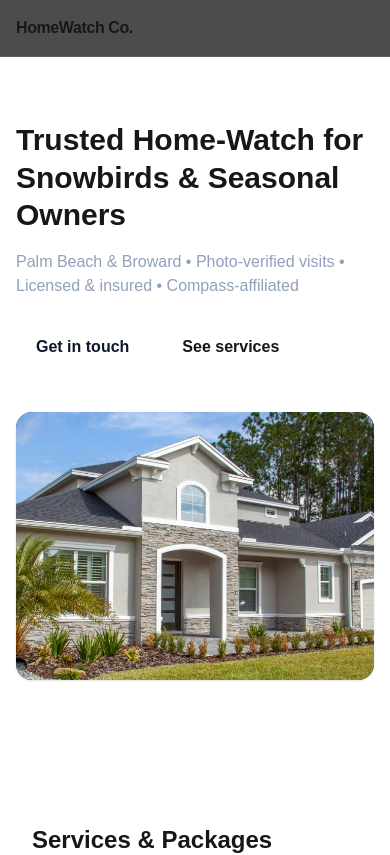
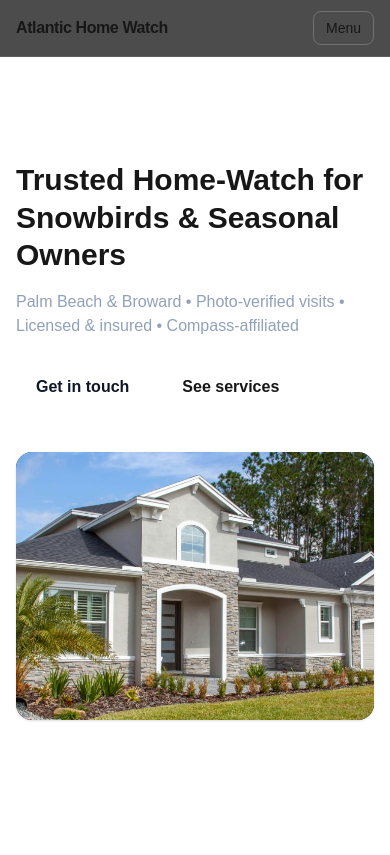
Before and after one commit to tkovalsky/rachel-site, a Next.js app: page / in a window 390 px wide. Shown: the top 855 px of the page. Built offline with nearby package versions, Linux system fonts and the light colour scheme.

Commit message:
Move mobile nav to client Navbar; keep layout server-side

```diff
--- a/src/app/layout.tsx
+++ b/src/app/layout.tsx
@@ -1,35 +1,40 @@
+export const dynamic = "force-static";
+
 import "./globals.css";
-import Link from "next/link";
+import { Metadata } from "next";
+import Navbar from "@/components/Navbar";
 
-export const metadata = {
-  title: "HomeWatch | Palm Beach & Broward",
-  description: "Weekly, Monthly, and One-Time home-watch services with photo-verified visits.",
+export const metadata: Metadata = {
+  title: "Atlantic Home Watch | Palm Beach & Broward",
+  description:
+    "Trusted home-watch for snowbirds & seasonal owners. Photo-verified visits. Licensed & insured. Compass-affiliated.",
   openGraph: {
-    title: "HomeWatch | Palm Beach & Broward",
-    description: "Trusted home-watch for snowbirds & seasonal owners.",
+    title: "Atlantic Home Watch",
+    description:
+      "Trusted home-watch for snowbirds & seasonal owners. Photo-verified visits.",
     images: ["/og-cover.jpg"],
   },
+  metadataBase: new URL("https://www.atlantichomewatch.com"),
 };
 
 export default function RootLayout({ children }: { children: React.ReactNode }) {
   return (
     <html lang="en">
-      <body className="bg-slate-50 text-slate-900 antialiased">
-        <header className="sticky top-0 z-40 border-b border-white/10 bg-black/70 backdrop-blur">
-          <div className="mx-auto max-w-6xl px-4 h-14 flex items-center justify-between">
-            <Link href="/" className="font-semibold tracking-tight">HomeWatch Co.</Link>
-            <nav className="hidden sm:flex items-center gap-6 text-sm text-slate-300">
-              <Link href="#services" className="hover:text-white">Services</Link>
-              <Link href="#coverage" className="hover:text-white">Coverage</Link>
-              <Link href="#pricing" className="hover:text-white">Pricing</Link>
-              <Link href="#contact" className="hover:text-white font-semibold">Contact</Link>
-            </nav>
-          </div>
-        </header>
-        <main className="mx-auto max-w-6xl px-4">{children}</main>
-        <footer className="mt-16 border-t">
-          <div className="mx-auto max-w-6xl px-4 py-10 text-sm text-slate-500">
-            © {new Date().getFullYear()} HomeWatch Co. • Palm Beach & Broward • Licensed & Insured
+      <body className="bg-black text-slate-100">
+        <Navbar />
+        <main className="mx-auto max-w-6xl px-4 py-10 space-y-20">{children}</main>
+        <footer className="mt-20 border-t border-white/10">
+          <div className="mx-auto max-w-6xl px-4 py-10 text-sm text-slate-400 space-y-2">
+            <div>© {new Date().getFullYear()} Atlantic Home Watch.</div>
+            <div>
+              A DBA of <strong>Real Estate Rachel Kovalsky LLC</strong>. Licensed Florida Real Estate Sales Associate. Compass-affiliated.
+            </div>
+            <div className="text-slate-500">
+              Serving Palm Beach & Broward Counties.{" "}
+              <a href="/terms" className="underline decoration-white/20 hover:decoration-white">Terms</a>{" "}
+              •{" "}
+              <a href="/privacy" className="underline decoration-white/20 hover:decoration-white">Privacy</a>
+            </div>
           </div>
         </footer>
       </body>
--- /dev/null
+++ b/src/components/Navbar.tsx
@@ -0,0 +1,51 @@
+"use client";
+
+import { useState } from "react";
+import Link from "next/link";
+
+export default function Navbar() {
+  const [open, setOpen] = useState(false);
+
+  return (
+    <header className="sticky top-0 z-40 border-b border-white/10 bg-black/70 backdrop-blur">
+      <div className="mx-auto max-w-6xl px-4 h-14 flex items-center justify-between">
+        <Link href="/" className="flex items-center gap-3 font-semibold tracking-tight">
+          <span>Atlantic Home Watch</span>
+        </Link>
+
+        <nav className="hidden sm:flex items-center gap-6 text-sm text-slate-300">
+          <Link href="#services" className="hover:text-white">Services</Link>
+          <Link href="#coverage" className="hover:text-white">Coverage</Link>
+          <Link href="#pricing" className="hover:text-white">Pricing</Link>
+          <Link href="#contact" className="hover:text-white font-semibold">Contact</Link>
+        </nav>
+
+        <button
+          aria-label="Toggle navigation"
+          onClick={() => setOpen(v => !v)}
+          className="sm:hidden inline-flex items-center rounded-lg border border-white/20 px-3 py-1.5 text-sm"
+        >
+          {open ? "Close" : "Menu"}
+        </button>
+      </div>
+
+      {open && (
+        <div className="sm:hidden mx-auto max-w-6xl px-4 pb-3">
+          <div className="mt-2 grid gap-2 rounded-xl border border-white/10 bg-black/80 p-3 backdrop-blur">
+            {[
+              { href: "#services", label: "Services" },
+              { href: "#coverage", label: "Coverage" },
+              { href: "#pricing", label: "Pricing" },
+              { href: "#contact", label: "Contact" },
+            ].map(l => (
+              <Link key={l.href} href={l.href} onClick={() => setOpen(false)}
+                className="block px-2 py-1.5 rounded hover:bg-white/5">
+                {l.label}
+              </Link>
+            ))}
+          </div>
+        </div>
+      )}
+    </header>
+  );
+}
```
